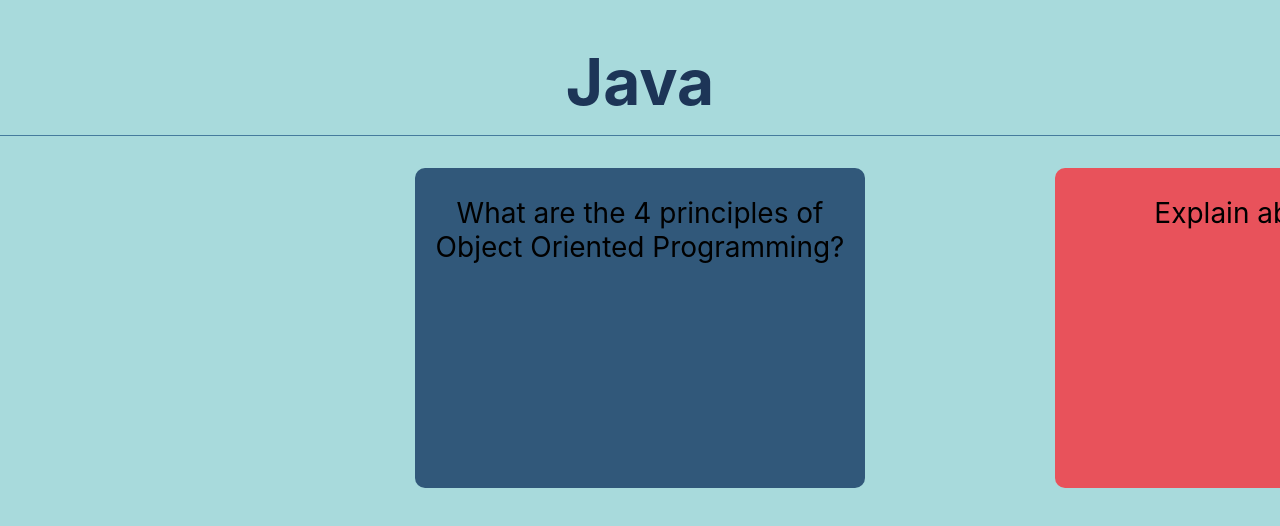
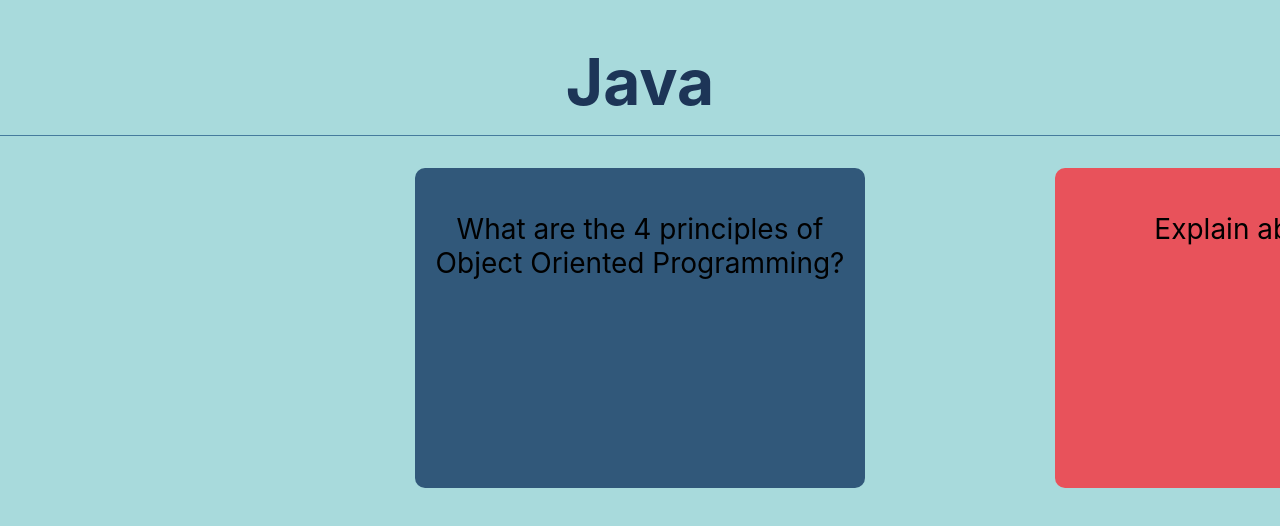
Before and after one commit to michael-mcmasters/Notecards, a React (Create React App) app: page / in a window 1280 px wide. Shown: the top 526 px of the page. Built offline with nearby package versions, Linux system fonts and the light colour scheme.

Commit message:
Add padding around text

```diff
--- a/src/components/js/Card.js
+++ b/src/components/js/Card.js
@@ -96,7 +96,7 @@ export default function Card(props) {
   };
 
   const getBackFontSize = (charCount) => {
-    if (charCount < 240) {
+    if (charCount < 22) {
       return "28px;"
     } else if (charCount < 320) {
       return "24px;"
@@ -109,37 +109,20 @@ export default function Card(props) {
   }
 
   return (
-    // <FlipCardContainer display={display} direction={direction} transition={transition}>
-    //   <FlipCard flipped={flipped} onClick={() => setFlipped(!flipped)}>
-    //     <Front backgroundColor={backgroundColor}>
-    //       <div className="text-flex">
-    //         <div className="width">
-    //           <p>{index}</p>
-    //         </div>
-    //         <div className="width">
-    //           <p>{index}</p>
-    //         </div>
-    //       </div>
-    //       <h1>{frontText}</h1>
-    //       <p></p>
-    //     </Front>
-    //     <Back>
-    //       <p>{backText}</p>
-    //       <button>Submit</button>
-    //     </Back>
-    //   </FlipCard>
-    // </FlipCardContainer>
-
     <FlipCardContainer display={display} direction={direction} transition={transition}>
       <FlipCard flipped={flipped} onClick={() => setFlipped(!flipped)}>
         <Front backgroundColor={backgroundColor}>
-          <p>{frontText}</p>
-          <p></p>
+          <FontContainer>
+            <p>{frontText}</p>
+            <p></p>
+          </FontContainer>
         </Front>
         <Back fontSize={getBackFontSize(backText.length)}>
-          {/* temp for debugging */}
-          <p style={{ fontSize: "10px", margin: "0" }}>{backText.length}</p>
-          <p>{backText}</p>
+          <FontContainer>
+            {/* Temp for debugging */}
+            {/* <p style={{ fontSize: "10px", margin: "0" }}>{backText.length}</p> */}
+            <p>{backText}</p>
+          </FontContainer>
         </Back>
       </FlipCard>
     </FlipCardContainer>
@@ -201,3 +184,7 @@ const Back = styled.div`
     text-align: center;
     transform: rotateY(180deg);
 `;
+
+const FontContainer = styled.div`
+  padding: 1rem;
+`;
--- a/src/resources/card-data.json
+++ b/src/resources/card-data.json
@@ -337,7 +337,7 @@
     },
     {
       "backgroundColor": "#31587A",
-      "frontText": "functional methods. Function, BiFunction, Consumer, BiConsumer, Runnable, Supplier, Predicate What is the difference between java7 and java8?",
+      "frontText": "What is the difference between java7 and java8?",
       "backText": "7 introduced diamond brackets. 8 introduced streams and lambdas"
     },
     {
```
